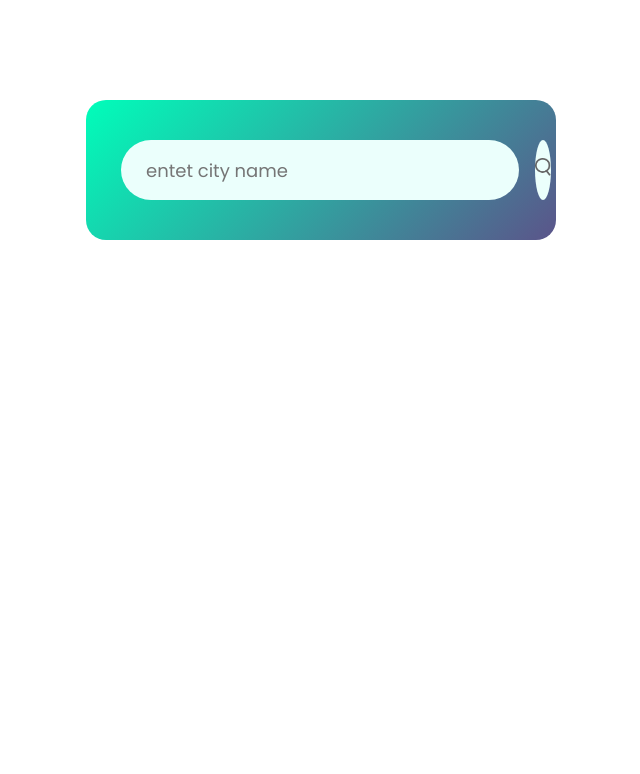
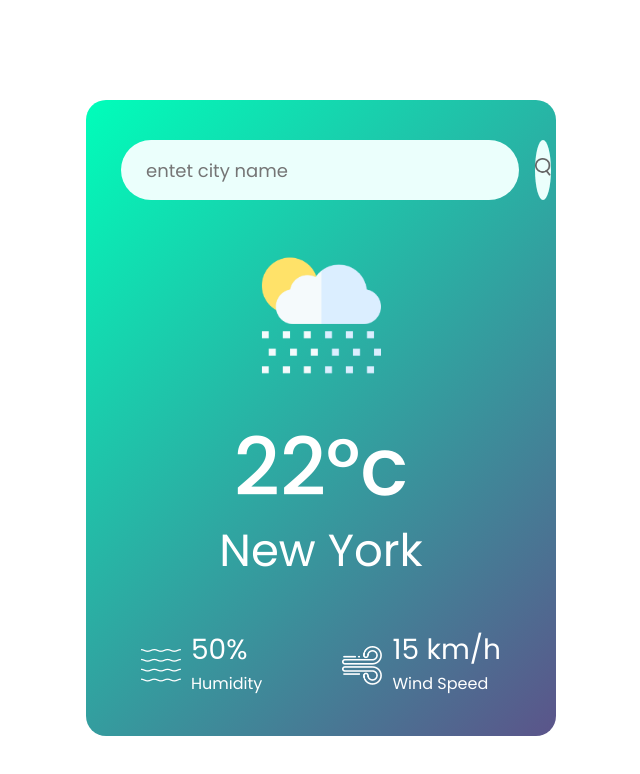
Before and after one commit to denyskh4991/weather-app-js, a plain HTML site: page index.html in a window 1280 px wide. Shown: the whole page, without its empty margins (319-959 px from the left). Drawn offline with Linux system fonts and the light colour scheme.

Commit message:
Making of design

```diff
--- a/index.html
+++ b/index.html
@@ -18,6 +18,27 @@
         <input type="text" placeholder="entet city name" spellcheck="false">
         <button><img src="images/search.png"></button>
     </div>
+    <div class="weather">
+        <img src="images/rain.png" class="weather-icon">
+        <h1 class="temp">22°c</h1>
+        <h2 class="city">New York</h2>
+        <div class="details">
+            <div class="col">
+                <img src="images/humidity.png">
+                <div>
+                    <p class="humidity">50%</p>
+                    <p>Humidity</p>
+                </div>
+            </div>
+            <div class="col">
+                <img src="images/wind.png">
+                <div>
+                    <p class="wind">15 km/h</p>
+                    <p>Wind Speed</p>
+                </div>
+            </div>
+        </div>
+    </div>
 </div>
 
 </body>
--- a/styles.css
+++ b/styles.css
@@ -53,3 +53,43 @@ bode {
 .search button img {
     width: 16px;
 }
+
+.weather-icon {
+   width: 170px;
+    margin-top: 30px;
+}
+
+.weather h1 {
+    font-size: 80px;
+    font-weight: 500;
+}
+
+.weather h2 {
+    font-size: 45px;
+    font-weight: 400;
+    margin-top: -10px;
+}
+
+.details {
+    display: flex;
+    align-items: center;
+    justify-content: space-between;
+    padding: 0 20px;
+    margin-top: 50px;
+}
+
+.col {
+    display: flex;
+    align-items: center;
+    text-align: left;
+}
+
+.col img {
+    width: 40px;
+    margin-right: 10px;
+}
+
+.humidity, .wind {
+    font-size: 28px;
+    margin-top: -6px;
+}
```
